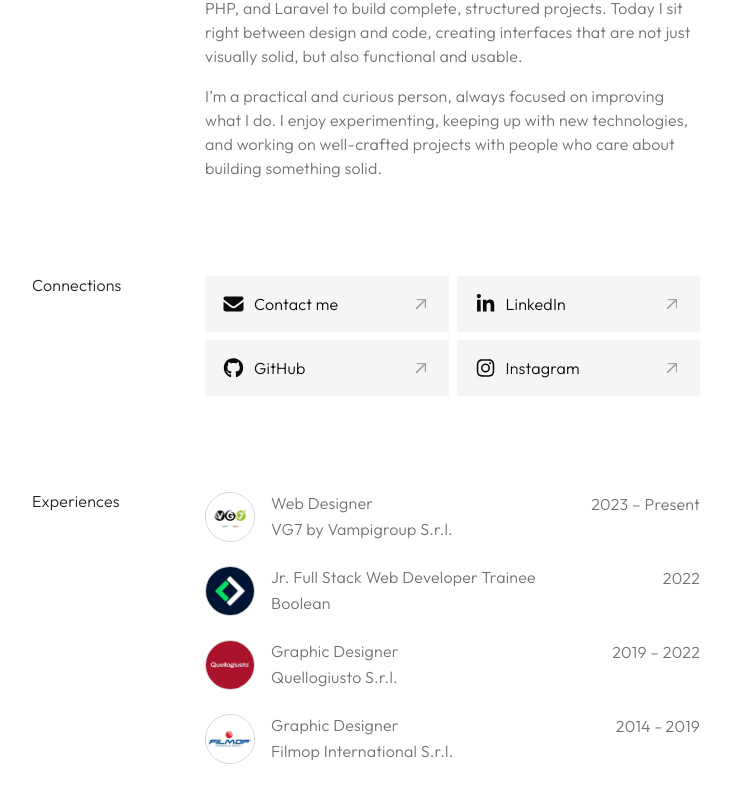
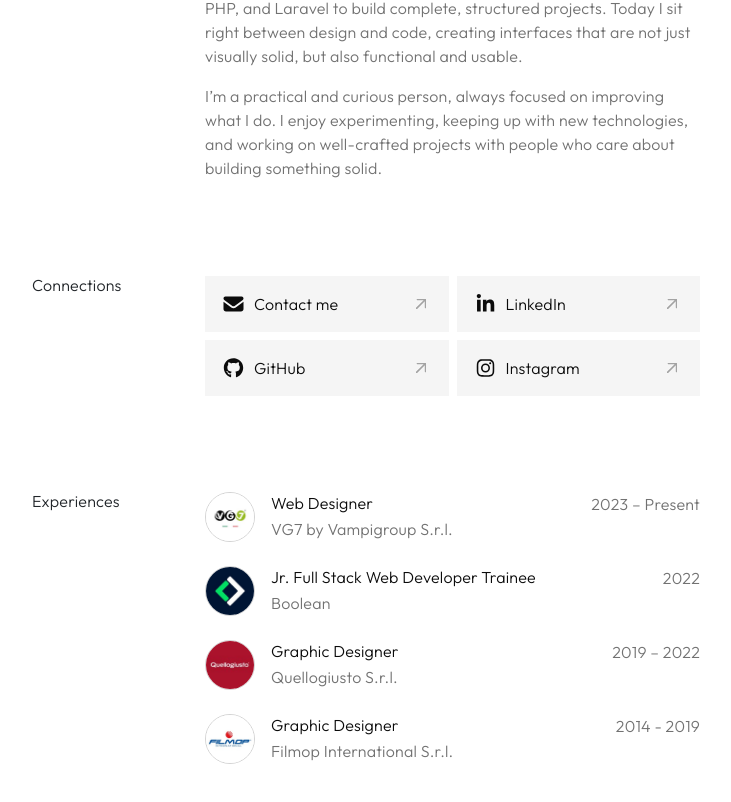
Before and after one commit to andrea-salvalaggio/portfolio, a Nuxt app: page /about in a window 1280 px wide. Shown: the part 1076-1878 px from the top of the page, without its empty margins (274-1005 px from the left). Built offline with nearby package versions, Linux system fonts and the light colour scheme.

Commit message:
feat: update experience section styles for improved readability and consistency

```diff
--- a/app/assets/scss/_dark-mode.scss
+++ b/app/assets/scss/_dark-mode.scss
@@ -66,6 +66,10 @@ html.dark {
         .experience-logo {
             border: none;
         }
+
+        .experience-title {
+            color: $light;
+        }
     }
 
     .error-section {
--- a/app/components/ui/ExperiencesLink.vue
+++ b/app/components/ui/ExperiencesLink.vue
@@ -6,8 +6,8 @@
             <div class="d-flex align-items-center flex-grow-1">
                 <img :src="experience.logo" :alt="experience.company" class="experience-logo rounded-pill me-3" />
                 <div class="experience-head">
-                    <div class="h6 fw-light mb-1">{{ experience.role }}</div>
-                    <p class="m-0">{{ experience.company }}</p>
+                    <div class="h6 experience-title fw-light mb-1">{{ experience.role }}</div>
+                    <p class="experience-text m-0">{{ experience.company }}</p>
                 </div>
             </div>
             <div>
@@ -32,4 +32,8 @@ defineProps({
     height: 50px;
     border: 1px solid $gray-300;
 }
+
+.experience-title {
+    color: $dark;
+}
 </style>
```
